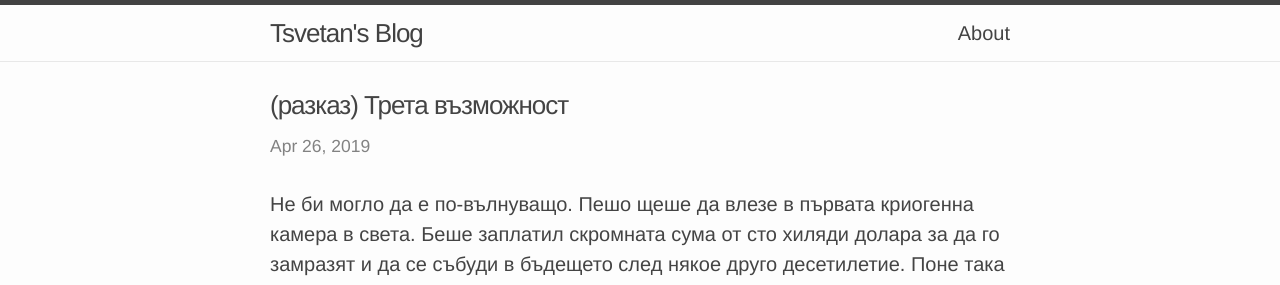
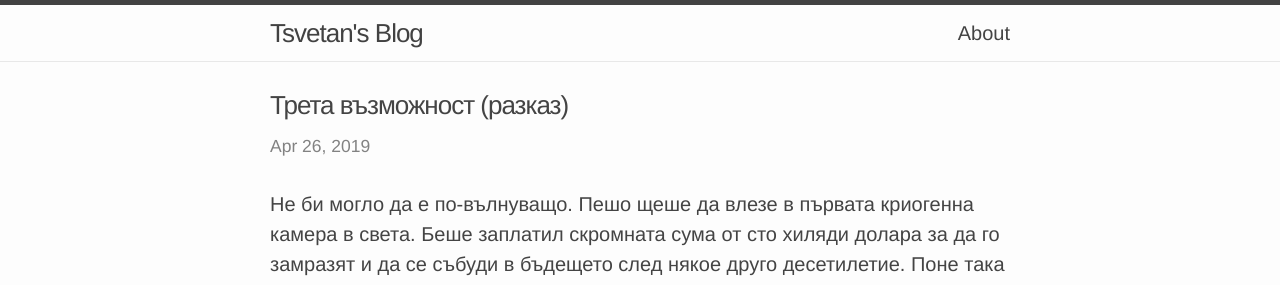
Before and after one commit to emdeha/emdeha.github.io, a Jekyll site: the page built from _posts/2019-04-26-cryogenics.markdown, in a window 1280 px wide and 900 px high. Shown: the top 285 px of the window. Built offline with Jekyll 4.4.1, drawn with Linux system fonts in a browser that asks for light colours.

```diff
--- a/_posts/2019-04-26-cryogenics.markdown
+++ b/_posts/2019-04-26-cryogenics.markdown
@@ -1,6 +1,6 @@
 ---
 layout: post
-title: "(разказ) Трета възможност"
+title: "Трета възможност (разказ)"
 date: 26-04-2019
 ---
 
```
